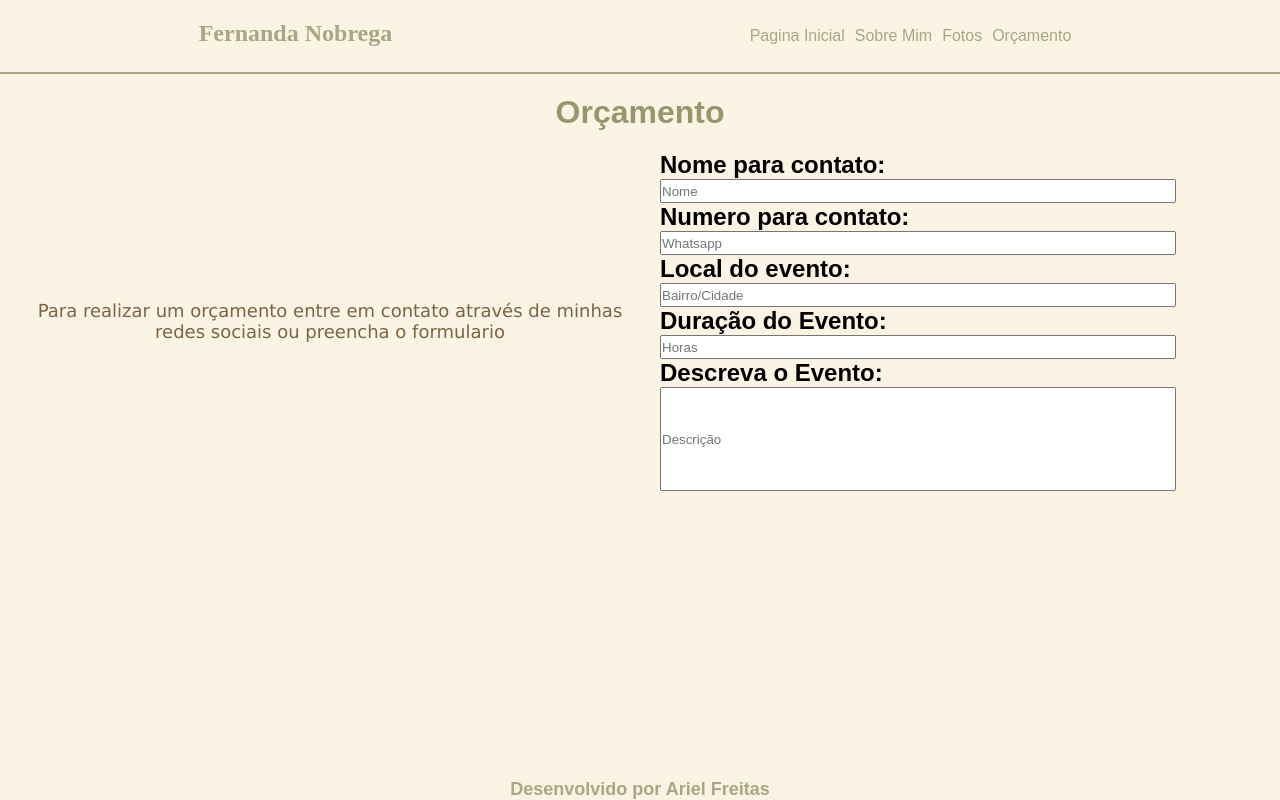
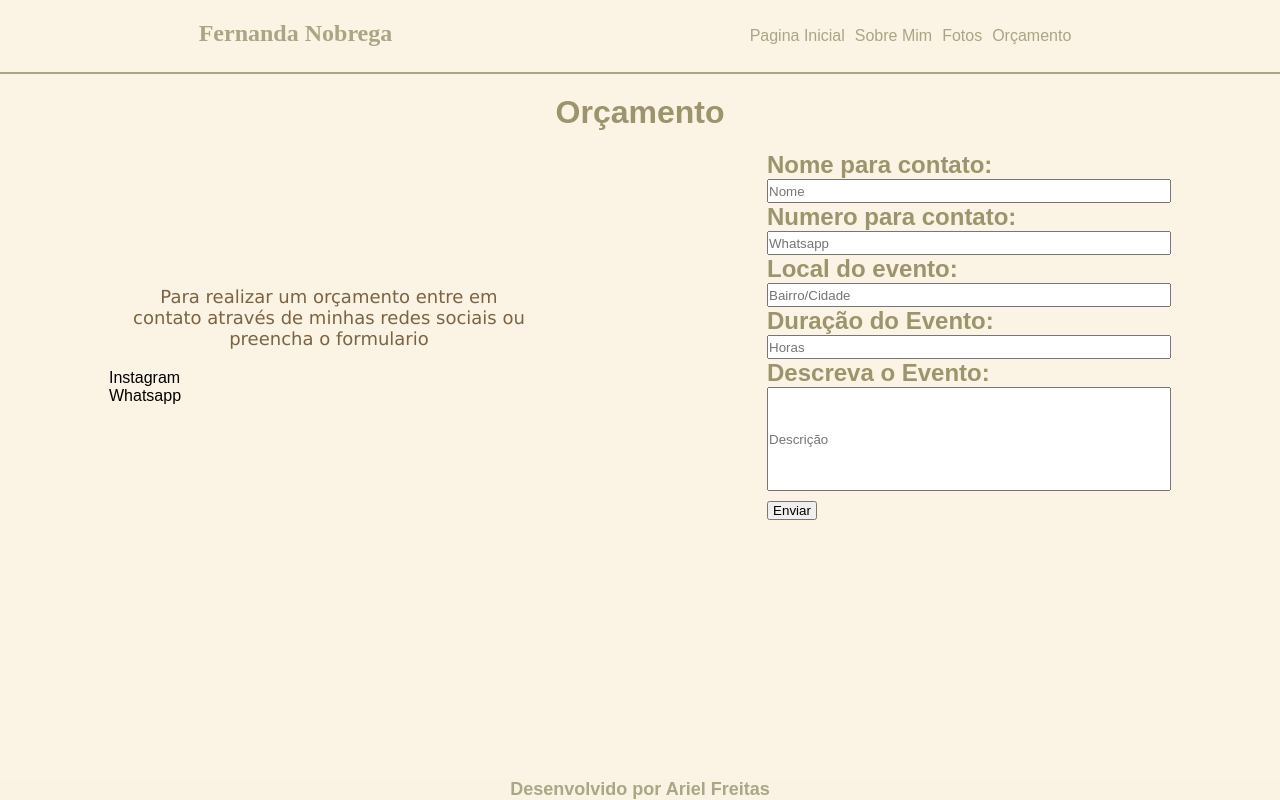
Before and after one commit to ArielFSantos/Fernanda_Nobrega, a React (Create React App) app in the folder nobrega/: page /contact in a window 1280 px wide. Built offline with nearby package versions, Linux system fonts and the light colour scheme; a web font is replaced by a local one.

Commit message:
Form
configurando formularios

```diff
--- a/nobrega/src/components/Pages/contact/contact.js
+++ b/nobrega/src/components/Pages/contact/contact.js
@@ -5,7 +5,11 @@ function Contact(){
         <>
         <h1 className={styles.title}>Orçamento</h1>
         <span className={styles.container} >
-            <p className={styles.text}>Para realizar um orçamento entre em contato através de minhas redes sociais ou preencha o formulario</p>
+            <aside className={styles.socialmidias}>
+                <p className={styles.text}>Para realizar um orçamento entre em contato através de minhas redes sociais ou preencha o formulario</p>
+                <div>Instagram</div>
+                <div>Whatsapp</div>
+            </aside>
             <form action="send" className={styles.formulario}>
                 <h2>Nome para contato:</h2>
                 <input type="text" placeholder='Nome'/>
@@ -17,6 +21,7 @@ function Contact(){
                 <input type="number" placeholder='Horas'/>
                 <h2>Descreva o Evento:</h2>
                 <input className={styles.description} type="text" placeholder='Descrição' />
+                <button className={styles.button} type='submit'>Enviar</button>
             </form>
         </span>
         </>
--- a/nobrega/src/components/Pages/contact/contact.module.css
+++ b/nobrega/src/components/Pages/contact/contact.module.css
@@ -9,26 +9,36 @@
 
     margin: auto;
     text-align: center;
-    width: 50vw;
+    width: 400px;
     color: var(--cor03);
     font-size: large;
     text-shadow: none;
     padding: 20px;
 }
 .formulario{
+    color: var(--cor04);
     margin: auto;
     display: flex;
     flex-wrap: wrap;
-    width: 50vw;
+    flex-direction: column;
 }
 .container{
     display: flex;
+    flex-wrap: wrap;
     font-family: Arial, Helvetica, sans-serif;
 }
 .description{
     height: 100px;
 }
+.button{
+    margin-top: 10px;
+    width: 50px;
+}
 input{
-    width: 40vw;
+    width: 400px;
     height: 20px;
 }
+.socialmidias {
+    margin: auto;
+
+}
```
